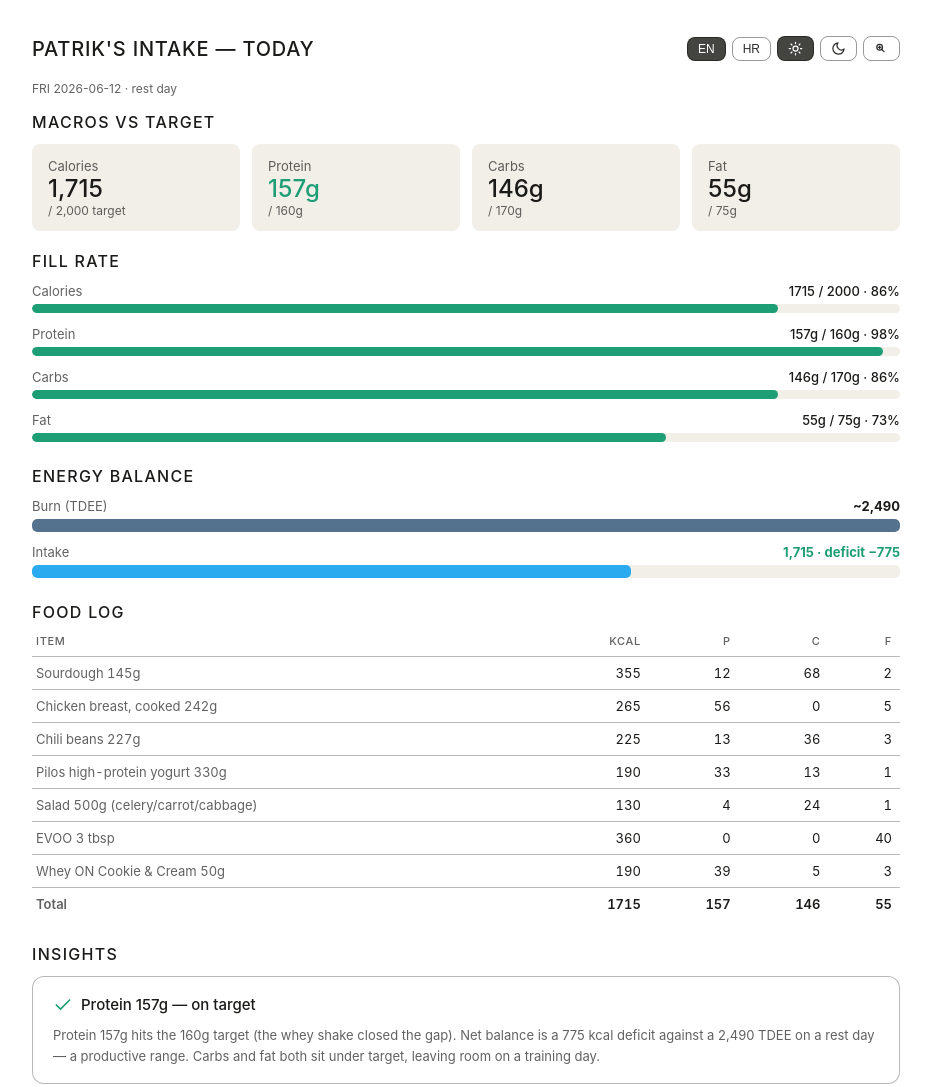
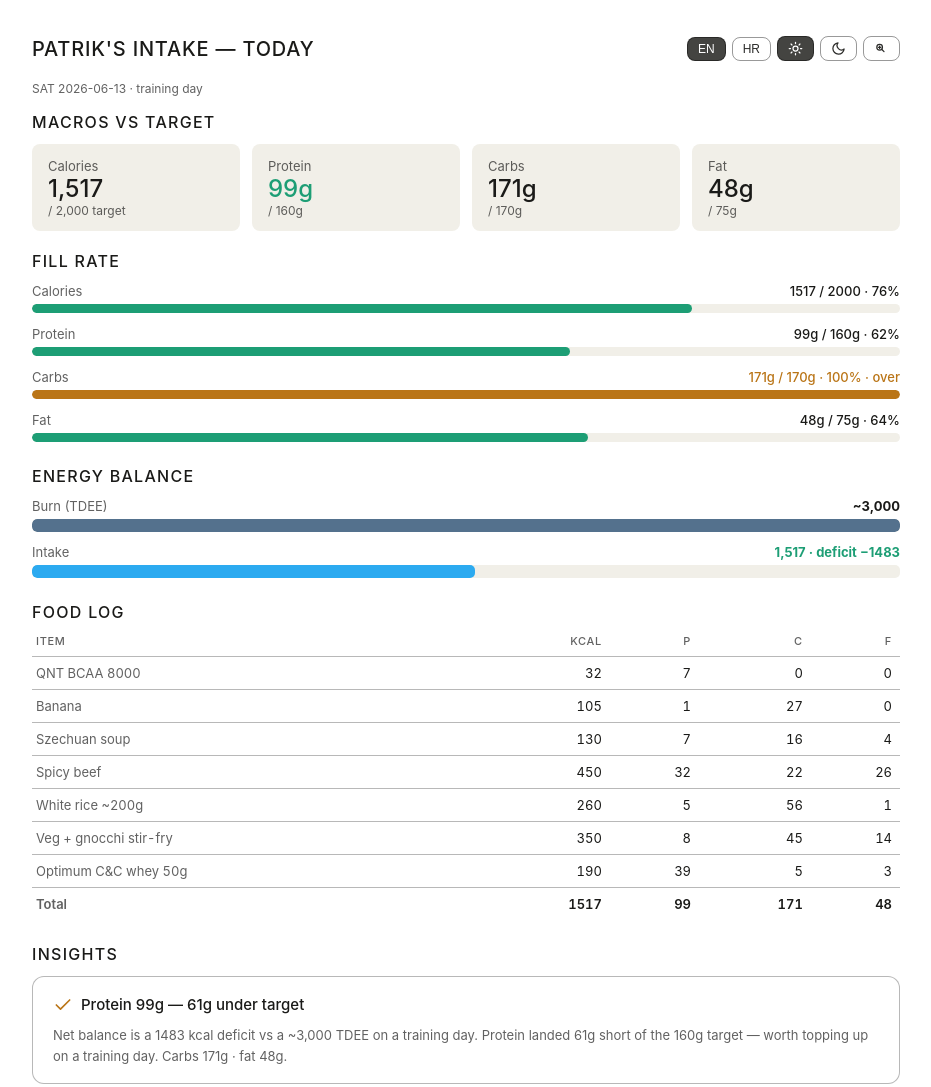
Before and after one commit to patrikpencinger-ai/daily-dashboard, a plain HTML site: page intake.html in a window 1280 px wide. Shown: the top 1087 px of the page, without its empty margins (174-1105 px from the left). Drawn offline with Linux system fonts and the light colour scheme.

Commit message:
Log today's intake (2026-06-13); make intake insight adaptive
- data.json: Saturday training-day food log (1,517 kcal / 99P / 171C / 48F)
- intake.html: insight now adapts to whether protein/calories hit target
  (today flags protein 61g under on a training day) instead of assuming on-target

Co-Authored-By: Claude Fable 5 <noreply@anthropic.com>

```diff
--- a/data.json
+++ b/data.json
@@ -1,48 +1,22 @@
 {
   "meta": {
-    "sleep_asof": "2026-05-05",
-    "training_asof": "2026-05-05",
-    "intake_asof": "2026-06-12",
-    "note": "sleep & training from Garmin GDPR export (frozen); intake logged live"
-  },
-  "sleep": {
-    "last": {
-      "score": 77, "durationMin": 391, "rhr": 54, "hrv": null,
-      "deepMin": 54, "lightMin": 255, "remMin": 64, "awakeMin": 18,
-      "respiration": 15.5, "bed": "21:19", "wake": "03:50"
-    },
-    "trailing7": [
-      { "d": "04-29", "score": 87 },
-      { "d": "05-01", "score": 89 },
-      { "d": "05-02", "score": 79 },
-      { "d": "05-03", "score": 84 },
-      { "d": "05-04", "score": 69 },
-      { "d": "05-05", "score": 77 }
-    ]
-  },
-  "training": {
-    "status": "MAINTAINING", "vo2max": 33.5, "rhr": 54, "fitnessAge": 49.4, "chronAge": 47,
-    "recent": [
-      { "day": "Mon", "type": "Swim 2200m N4x4", "kcal": 560, "effort": "Aerobic",  "hr": 138 },
-      { "day": "Tue", "type": "Gym · hack squat", "kcal": 310, "effort": "Anaerobic", "hr": 121 },
-      { "day": "Wed", "type": "Swim intervals",   "kcal": 540, "effort": "Aerobic",  "hr": 142 },
-      { "day": "Thu", "type": "Gym · squat",      "kcal": 340, "effort": "Anaerobic", "hr": 128 },
-      { "day": "Sat", "type": "Gym · trap-bar DL","kcal": 300, "effort": "Anaerobic", "hr": 131 }
-    ]
+    "intake_asof": "2026-06-13",
+    "note": "intake logged live; sleep & training auto-refreshed from the connector"
   },
   "intake": {
-    "date": "FRI 2026-06-12", "dayType": "rest day",
+    "date": "SAT 2026-06-13",
+    "dayType": "training day",
     "target": { "kcal": 2000, "p": 160, "c": 170, "f": 75 },
-    "total":  { "kcal": 1715, "p": 157, "c": 146, "f": 55 },
-    "tdee": 2490,
+    "total":  { "kcal": 1517, "p": 99, "c": 171, "f": 48 },
+    "tdee": 3000,
     "log": [
-      { "name": "Sourdough 145g",                     "kcal": 355, "p": 12, "c": 68, "f": 2 },
-      { "name": "Chicken breast, cooked 242g",        "kcal": 265, "p": 56, "c": 0,  "f": 5 },
-      { "name": "Chili beans 227g",                   "kcal": 225, "p": 13, "c": 36, "f": 3 },
-      { "name": "Pilos high-protein yogurt 330g",     "kcal": 190, "p": 33, "c": 13, "f": 1 },
-      { "name": "Salad 500g (celery/carrot/cabbage)", "kcal": 130, "p": 4,  "c": 24, "f": 1 },
-      { "name": "EVOO 3 tbsp",                        "kcal": 360, "p": 0,  "c": 0,  "f": 40 },
-      { "name": "Whey ON Cookie & Cream 50g",         "kcal": 190, "p": 39, "c": 5,  "f": 3 }
+      { "name": "QNT BCAA 8000",          "kcal": 32,  "p": 7,  "c": 0,  "f": 0 },
+      { "name": "Banana",                  "kcal": 105, "p": 1,  "c": 27, "f": 0 },
+      { "name": "Szechuan soup",           "kcal": 130, "p": 7,  "c": 16, "f": 4 },
+      { "name": "Spicy beef",              "kcal": 450, "p": 32, "c": 22, "f": 26 },
+      { "name": "White rice ~200g",        "kcal": 260, "p": 5,  "c": 56, "f": 1 },
+      { "name": "Veg + gnocchi stir-fry",  "kcal": 350, "p": 8,  "c": 45, "f": 14 },
+      { "name": "Optimum C&C whey 50g",    "kcal": 190, "p": 39, "c": 5,  "f": 3 }
     ]
   }
 }
--- a/intake.html
+++ b/intake.html
@@ -78,6 +78,14 @@ function render(){
    <div class="track"><div class="fill" style="width:${w}%;background:${over?'#BA7517':'#1D9E75'}"></div></div></div>`;};
  const card=(lab,val,sub,col)=>`<div class="card"><div class="lab">${lab}</div><div style="font-size:24px;font-weight:500;${col?'color:'+col:''}">${val}</div><div class="sub">${sub}</div></div>`;
  const intakeW=Math.round(tot.kcal/k.tdee*100);
+ const pMet=tot.p>=tgt.p, pGap=tgt.p-tot.p;
+ const insColor=pMet?'#1D9E75':'#BA7517';
+ const insHeadEn=pMet?('Protein '+tot.p+'g — on target'):('Protein '+tot.p+'g — '+pGap+'g under target');
+ const insHeadHr=pMet?('Proteini '+tot.p+'g — na cilju'):('Proteini '+tot.p+'g — '+pGap+'g ispod cilja');
+ const balEn=bal>=0?(bal+' kcal deficit'):(Math.abs(bal)+' kcal surplus');
+ const balHr=bal>=0?(bal+' kcal deficit'):(Math.abs(bal)+' kcal višak');
+ const insBodyEn='Net balance is a '+balEn+' vs a ~'+k.tdee.toLocaleString()+' TDEE on a '+k.dayType+'. '+(pMet?('Protein hit the '+tgt.p+'g target. '):('Protein landed '+pGap+'g short of the '+tgt.p+'g target — worth topping up on a training day. '))+'Carbs '+tot.c+'g · fat '+tot.f+'g.';
+ const insBodyHr='Neto bilanca je '+balHr+' uz ~'+k.tdee.toLocaleString()+' TDEE, dan: '+k.dayType+'. '+(pMet?('Proteini su dosegli cilj od '+tgt.p+'g. '):('Proteini su '+pGap+'g ispod cilja od '+tgt.p+'g — vrijedi nadopuniti na dan treninga. '))+'UH '+tot.c+'g · masti '+tot.f+'g.';
  const html=`
   <div class="h">${LBL.macros}</div>
   <div class="cards">
@@ -109,12 +117,10 @@ function render(){
   <div class="h">${LBL.insights}</div>
   <div class="note">
    <div style="display:flex;align-items:center;gap:8px;margin-bottom:8px;flex-wrap:wrap;">
-    <svg width="20" height="20" viewBox="0 0 24 24" fill="none" stroke="#1D9E75" stroke-width="2" stroke-linecap="round" stroke-linejoin="round" style="vertical-align:-4px" aria-hidden="true"><path d="M20 6L9 17l-5-5"/></svg>
-    <span style="font-weight:500;font-size:15px;">${lang==='en'?'Protein '+tot.p+'g — on target':'Proteini '+tot.p+'g — na cilju'}</span>
+    <svg width="20" height="20" viewBox="0 0 24 24" fill="none" stroke="${insColor}" stroke-width="2" stroke-linecap="round" stroke-linejoin="round" style="vertical-align:-4px" aria-hidden="true"><path d="M20 6L9 17l-5-5"/></svg>
+    <span style="font-weight:500;font-size:15px;">${lang==='en'?insHeadEn:insHeadHr}</span>
    </div>
-   <p class="lab" style="margin:0;line-height:1.6;">${lang==='en'
-     ? 'Protein '+tot.p+'g hits the '+tgt.p+'g target (the whey shake closed the gap). Net balance is a '+(bal>=0?bal+' kcal deficit':Math.abs(bal)+' kcal surplus')+' against a '+k.tdee.toLocaleString()+' TDEE on a '+k.dayType+' — a productive range. Carbs and fat both sit under target, leaving room on a training day.'
-     : 'Proteini '+tot.p+'g dosežu cilj od '+tgt.p+'g (whey shake je zatvorio razliku). Neto bilanca je '+(bal>=0?bal+' kcal deficit':Math.abs(bal)+' kcal višak')+' uz TDEE '+k.tdee.toLocaleString()+' na dan '+k.dayType+' — produktivan raspon. UH i masti ispod cilja, ostavlja prostor na dan treninga.'}</p>
+   <p class="lab" style="margin:0;line-height:1.6;">${lang==='en'?insBodyEn:insBodyHr}</p>
   </div>`;
  document.getElementById('content').innerHTML=html;
 }
```
